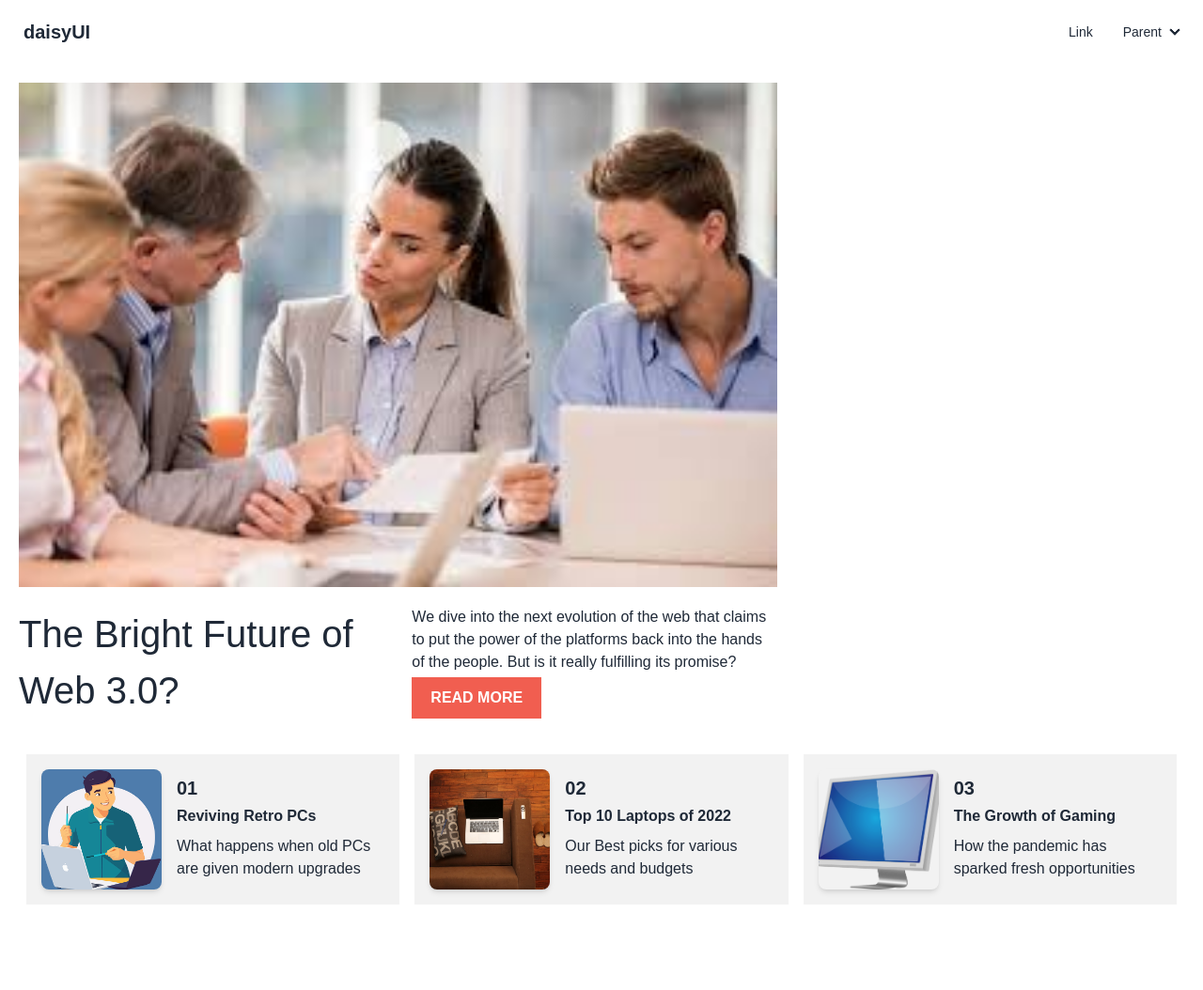
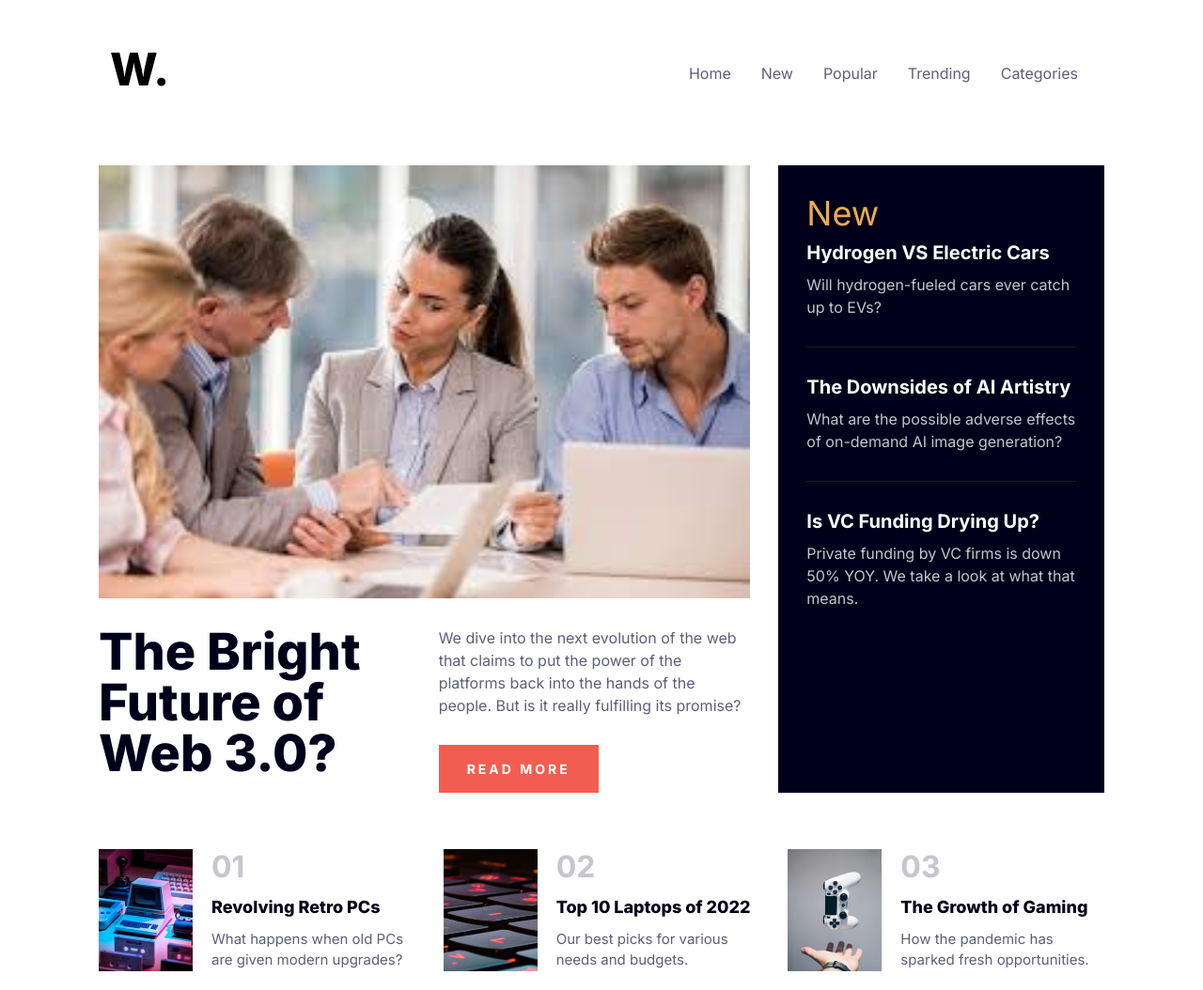
Before and after one commit to AsiimirePraise/Code-crafters-project-one, a plain HTML site: page index.html in a window 1280 px wide. Shown: the whole page at 94% size. Before the commit the page ends 991 px from the top, so only its background shows below. Drawn offline with nearby package versions, Linux system fonts and the light colour scheme.

Commit message:
add the right side bar and the item card in the main container

```diff
--- a/Style.css
+++ b/Style.css
@@ -1,40 +1,38 @@
 body {
-  font-family: Arial, sans-serif;
+  font-family: 'Inter', sans-serif;
   margin: 0;
   padding: 0;
+  color: #00001a;
 }
 
 .container {
-  max-width: 50%;
+  max-width: 1110px;
   margin: 0 auto;
   padding: 20px;
 }
 
-.featured-article {
-  flex: 2;
+/* Header styles */
+.navbar {
+  padding: 20px 0;
 }
 
-.featured-article h1 {
-  font-size: 40px;
-  margin: 20px 0;
+/* HIGHLIGHT CARDS ENDS HERE */
+#logo {
+  font-weight: 800;
+  font-size: 48px;
 }
 
-.read-more {
-  background-color: #f15e50;
-  color: white;
-  border: none;
-  padding: 10px 20px;
-  text-transform: uppercase;
-  font-weight: bold;
-  cursor: pointer;
-  align-self: flex-start;
+.nav-link {
+  color: #5d5f79;
+  font-size: 16px;
 }
 
+/* Main content styles */
 .main-content {
   display: grid;
-  grid-template-columns: 2fr 1fr;
+  grid-template-columns: 2fr 1fr;/* added two columns*/
   gap: 30px;
-  margin-bottom: 30px;
+  margin-bottom: 60px;
 }
 
 .featured-article img {
@@ -46,11 +44,13 @@ body {
   display: grid;
   grid-template-columns: 1fr 1fr;
   gap: 30px;
-  margin-top: 20px;
+  margin-top: 30px;
 }
 
-.featured-article h1 {
-  font-size: 40px;
+.featured-article h2 {
+  font-size: 54px;
+  font-weight: 800;
+  line-height: 1;
   margin: 0;
 }
 
@@ -59,3 +59,96 @@ body {
   flex-direction: column;
   justify-content: space-between;
 }
+
+.article-text p {
+  color: #5d5f79;
+  line-height: 1.5;
+  margin-bottom: 30px;
+}
+
+.read-more {
+  background-color: #f15e50;
+  color: white;
+  border: none;
+  padding: 15px 30px;
+  text-transform: uppercase;
+  font-weight: 700;
+  font-size: 14px;
+  letter-spacing: 3px;
+  cursor: pointer;
+  align-self: flex-start;
+}
+
+/* Right sidebar styles */
+.right-sidebar {
+  background-color: #00001a;
+  padding: 30px;
+  color: white;
+}
+
+.right-sidebar h2 {
+  color: #e9ab53;
+  font-size: 36px;
+}
+
+.sidebar-item h3 {
+  font-size: 20px;
+  margin-bottom: 10px;
+  font-weight: 700;
+}
+
+.sidebar-item p {
+  color: #c5c6ce;
+  line-height: 1.5;
+}
+
+.right-sidebar hr {
+  border: none;
+  border-top: 1px solid #5d5f79;
+  margin: 30px 0;
+}
+
+/* Item card styles */
+.itemcard {
+  display: grid;
+  grid-template-columns: repeat(3, 1fr);
+  gap: 30px;
+}
+
+.itemcard__body {
+  display: flex;
+  gap: 20px;
+}
+
+.itemcard__picture {
+  width: 100px;
+  height: 130px;
+  object-fit: cover;
+}
+
+.itemcard__content {
+  display: flex;
+  flex-direction: column;
+  justify-content: space-between;
+}
+
+.itemcard__figure {
+  font-size: 32px;
+  color: #c5c6ce;
+  font-weight: 700;
+  margin: 0;
+}
+
+.itemcard__title {
+  font-size: 18px;
+  font-weight: 800;
+  margin: 10px 0;
+}
+
+.itemcard__text {
+  color: #5d5f79;
+  font-size: 15px;
+  line-height: 1.5;
+  margin: 0;
+}
+/* item card styles end here */
--- a/index.html
+++ b/index.html
@@ -4,44 +4,58 @@
     <meta charset="UTF-8" />
     <meta name="viewport" content="width=device-width, initial-scale=1.0" />
     <link
-      href="https://cdn.jsdelivr.net/npm/daisyui@4.12.10/dist/full.min.css"
+      href="https://cdn.jsdelivr.net/npm/bootstrap@5.3.3/dist/css/bootstrap.min.css"
       rel="stylesheet"
-      type="text/css"
+      integrity="sha384-QWTKZyjpPEjISv5WaRU9OFeRpok6YctnYmDr5pNlyT2bRjXh0JMhjY6hW+ALEwIH"
+      crossorigin="anonymous"
+    />
+    <link rel="stylesheet" href="Style.css" />
+
+    <link rel="preconnect" href="https://fonts.googleapis.com" />
+    <link rel="preconnect" href="https://fonts.gstatic.com" crossorigin />
+    <link
+      href="https://fonts.googleapis.com/css2?family=Inter:wght@400;700;800&display=swap"
+      rel="stylesheet"
     />
 
-    <link rel="stylesheet" href="Style.css" />
-
     <title>code crafters project one</title>
-    <script src="https://cdn.tailwindcss.com"></script>
   </head>
   <body>
+    <!-- header content starts here  -->
     <header>
-      <div class="navbar bg-base-100">
-        <div class="flex-1">
-          <a class="btn btn-ghost text-xl">daisyUI</a>
-        </div>
-        <div class="flex-none">
-          <ul class="menu menu-horizontal px-1">
-            <li><a>Link</a></li>
-            <li>
-              <details>
-                <summary>Parent</summary>
-                <ul class="bg-base-100 rounded-t-none p-2">
-                  <li><a>Link 1</a></li>
-                  <li><a>Link 2</a></li>
-                </ul>
-              </details>
-            </li>
-          </ul>
-        </div>
+      <div class="container">
+        <nav class="navbar navbar-expand-lg">
+          <div class="container-fluid">
+            <h1 id="logo" class="navbar-brand">W.</h1>
+            <ul id="list-items" class="nav justify-content-end">
+              <li class="nav-item">
+                <a class="nav-link active" aria-current="page" href="#">Home</a>
+              </li>
+              <li class="nav-item">
+                <a class="nav-link" href="#">New</a>
+              </li>
+              <li class="nav-item">
+                <a class="nav-link" href="#">Popular</a>
+              </li>
+              <li class="nav-item">
+                <a class="nav-link" href="#">Trending</a>
+              </li>
+              <li class="nav-item">
+                <a class="nav-link" href="#">Categories</a>
+              </li>
+            </ul>
+          </div>
+        </nav>
       </div>
     </header>
+    <!-- end of the  nav bar -->
+    <!-- header left starts here -->
     <main class="container">
       <div class="main-content">
         <div class="featured-article">
           <img src="./images/advice.jpg" alt="" />
           <div class="article-content">
-            <h1>The Bright Future of Web 3.0?</h1>
+            <h2>The Bright Future of Web 3.0?</h2>
             <div class="article-text">
               <p>
                 We dive into the next evolution of the web that claims to put
@@ -52,74 +66,53 @@
             </div>
           </div>
         </div>
+        <!-- right side bar starts here  -->
+        <div class="right-sidebar">
+          <h2>New</h2>
+          <div class="sidebar-item">
+            <h3>Hydrogen VS Electric Cars</h3>
+            <p>Will hydrogen-fueled cars ever catch up to EVs?</p>
+          </div>
+          <hr />
+          <div class="sidebar-item">
+            <h3>The Downsides of AI Artistry</h3>
+            <p>What are the possible adverse effects of on-demand AI image generation?</p>
+          </div>
+          <hr />
+          <div class="sidebar-item">
+            <h3>Is VC Funding Drying Up?</h3>
+            <p>Private funding by VC firms is down 50% YOY. We take a look at what that means.</p>
+          </div>
+        </div>
       </div>
-    <footer>  <!--Footer By David -->
-      <div class="flex flex-wrap justify-between">
-        <section class="w-full md:w-1/3 p-2">
-          <div class="hero bg-base-200 min-h-32">
-            <div class="hero-content flex-col lg:flex-row">
-              <img
-                src="./caraousel/man-8106958_640.png"
-                class="w-32 h-32 object-cover rounded-lg shadow-md"
-                alt="Reviving Retro PCs"
-              />
-              <div>
-                <h1 class="text-xl font-bold">01</h1>
-                <p class="py-1">
-                  <b>Reviving Retro PCs</b>
-                </p>
-                <p class="py-1">
-                  What happens when old PCs are given modern upgrades
-                </p>
-              </div>
-            </div>
+      <!-- right side bar ends here -->
+       <!-- item card starts here -->
+      <div class="itemcard">
+        <div class="itemcard__body">
+          <img src="./images/image-retro-pcs.jpg" alt="retro pc" class="itemcard__picture" />
+          <div class="itemcard__content">
+            <h2 class="itemcard__figure">01</h2>
+            <h3 class="itemcard__title">Revolving Retro PCs</h3>
+            <p class="itemcard__text">What happens when old PCs are given modern upgrades?</p>
           </div>
-        </section>
-
-        <section class="w-full md:w-1/3 p-2">
-          <div class="hero bg-base-200 min-h-32">
-            <div class="hero-content flex-col lg:flex-row">
-              <img
-                src="./caraousel/home-office-569153_1280.jpg"
-                class="w-32 h-32 object-cover rounded-lg shadow-md"
-                alt="Top 10 Laptops of 2022"
-              />
-              <div>
-                <h1 class="text-xl font-bold">02</h1>
-                <p class="py-1">
-                <b>Top 10 Laptops of 2022</b>
-                </p>
-                <p class="py-1">
-                Our Best picks for various needs and budgets
-                </p>
-              </div>
-            </div>
+        </div>
+        <div class="itemcard__body">
+          <img src="./images/image-top-laptops.jpg" alt="laptop top" class="itemcard__picture" />
+          <div class="itemcard__content">
+            <h2 class="itemcard__figure">02</h2>
+            <h3 class="itemcard__title">Top 10 Laptops of 2022</h3>
+            <p class="itemcard__text">Our best picks for various needs and budgets.</p>
           </div>
-        </section>
-
-        <section class="w-full md:w-1/3 p-2">
-          <div class="hero bg-base-200 min-h-32">
-            <div class="hero-content flex-col lg:flex-row">
-              <img
-                src="./caraousel/lcd-32872_1280.png"
-                class="w-32 h-32 object-cover rounded-lg shadow-md"
-                alt="The Growth of Gaming"
-              />
-              <div>
-                <h1 class="text-xl font-bold">03</h1>
-                <p class="py-1">
-                  <b>The Growth of Gaming </b>
-                </p>
-                <p class="py-1">
-                  How the pandemic has sparked fresh opportunities
-                </p>
-              </div>
-            </div>
+        </div>
+        <div class="itemcard__body">
+          <img src="./images/image-gaming-growth.jpg" alt="gaming controller" class="itemcard__picture" />
+          <div class="itemcard__content">
+            <h2 class="itemcard__figure">03</h2>
+            <h3 class="itemcard__title">The Growth of Gaming</h3>
+            <p class="itemcard__text">How the pandemic has sparked fresh opportunities.</p>
           </div>
-        </section>
+        </div>
       </div>
-    </footer>
     </main>
-
   </body>
 </html>
```
Also changed, not shown: images/favicon-32x32.png (added), images/icon-menu-close.svg (added), images/icon-menu.svg (added), images/image-gaming-growth.jpg (added), images/image-retro-pcs.jpg (added), images/image-top-laptops.jpg (added), images/image-web-3-desktop.jpg (added), images/image-web-3-mobile.jpg (added), images/logo.svg (added).
